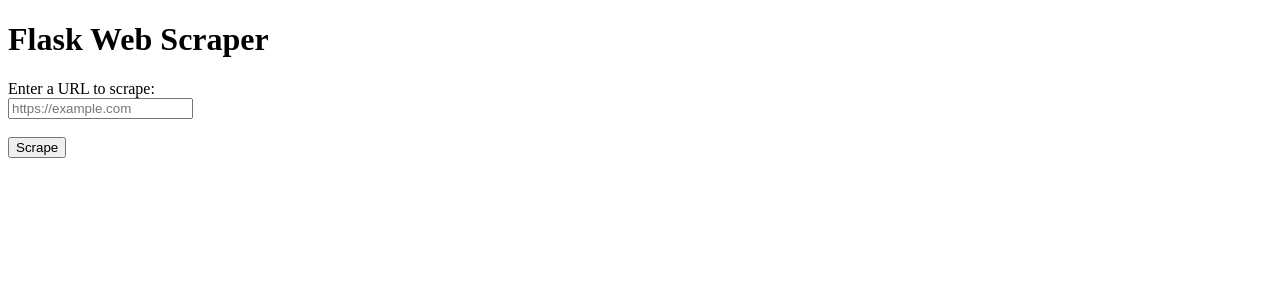
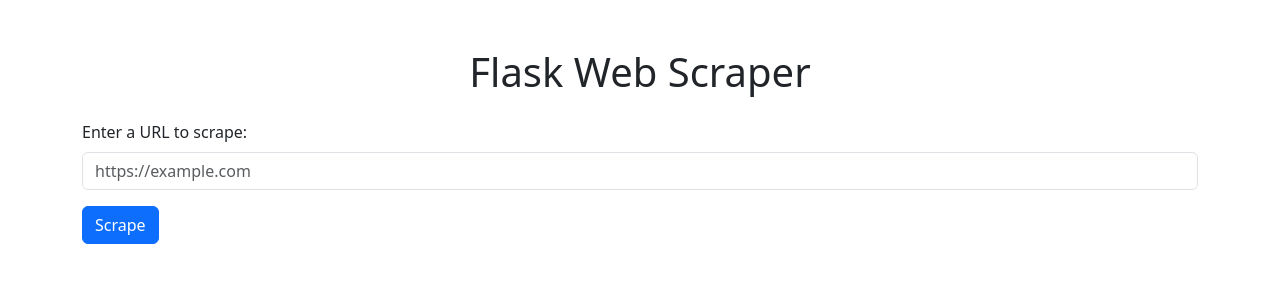
Before and after one commit to msgimanila/flaskphytonscraper, a Flask app: page / in a window 1280 px wide. Shown: the top 300 px of the page. Run offline with Flask 3, Linux system fonts and the light colour scheme; some libraries are stand-ins or nearby versions.

Commit message:
Initial commit

```diff
--- a/templates/index.html
+++ b/templates/index.html
@@ -4,24 +4,68 @@
     <meta charset="UTF-8">
     <meta name="viewport" content="width=device-width, initial-scale=1.0">
     <title>Flask Web Scraper</title>
+    <!-- Bootstrap CSS -->
+    <link
+        href="https://cdn.jsdelivr.net/npm/bootstrap@5.3.0-alpha1/dist/css/bootstrap.min.css"
+        rel="stylesheet">
+    <!-- DataTables CSS -->
+    <link
+        rel="stylesheet"
+        href="https://cdn.datatables.net/1.13.6/css/dataTables.bootstrap5.min.css">
 </head>
 <body>
-    <h1>Flask Web Scraper</h1>
-    <form method="POST">
-        <label for="url">Enter a URL to scrape:</label><br>
-        <input type="url" id="url" name="url" placeholder="https://example.com" required><br><br>
-        <button type="submit">Scrape</button>
+    <div class="container mt-5">
+        <h1 class="text-center mb-4">Flask Web Scraper</h1>
+        <form method="POST" class="mb-4">
+            <div class="mb-3">
+                <label for="url" class="form-label">Enter a URL to scrape:</label>
+                <input type="url" id="url" name="url" class="form-control"
+                       placeholder="https://example.com" required>
+            </div>
+            <button type="submit" class="btn btn-primary">Scrape</button>
         </form>
 
         {% if links %}
-        <h2>Links found on {{ url }}:</h2>
-        <ul>
+        <h2 class="text-center mb-4">Links found on {{ url }}:</h2>
+        <table id="linksTable" class="table table-striped table-hover">
+            <thead class="table-dark">
+                <tr>
+                    <th>#</th>
+                    <th>Link</th>
+                </tr>
+            </thead>
+            <tbody>
                 {% for link in links %}
-                <li><a href="{{ link }}" target="_blank">{{ link }}</a></li>
+                <tr>
+                    <td>{{ loop.index }}</td>
+                    <td><a href="{{ link }}" target="_blank">{{ link }}</a></td>
+                </tr>
                 {% endfor %}
-        </ul>
+            </tbody>
+        </table>
         {% elif error %}
-        <p style="color: red;">Error: {{ error }}</p>
+        <p class="text-danger">Error: {{ error }}</p>
         {% endif %}
+    </div>
+
+    <!-- Bootstrap JS and dependencies -->
+    <script
+        src="https://cdn.jsdelivr.net/npm/bootstrap@5.3.0-alpha1/dist/js/bootstrap.bundle.min.js"></script>
+    <!-- jQuery -->
+    <script
+        src="https://code.jquery.com/jquery-3.6.0.min.js"></script>
+    <!-- DataTables JS -->
+    <script
+        src="https://cdn.datatables.net/1.13.6/js/jquery.dataTables.min.js"></script>
+    <script
+        src="https://cdn.datatables.net/1.13.6/js/dataTables.bootstrap5.min.js"></script>
+
+    <script>
+        $(document).ready(function () {
+            $('#linksTable').DataTable({
+                "pageLength": 10  // Show 10 items per page
+            });
+        });
+    </script>
 </body>
 </html>
```
Lines whose indentation alone changed are shown as unchanged.
